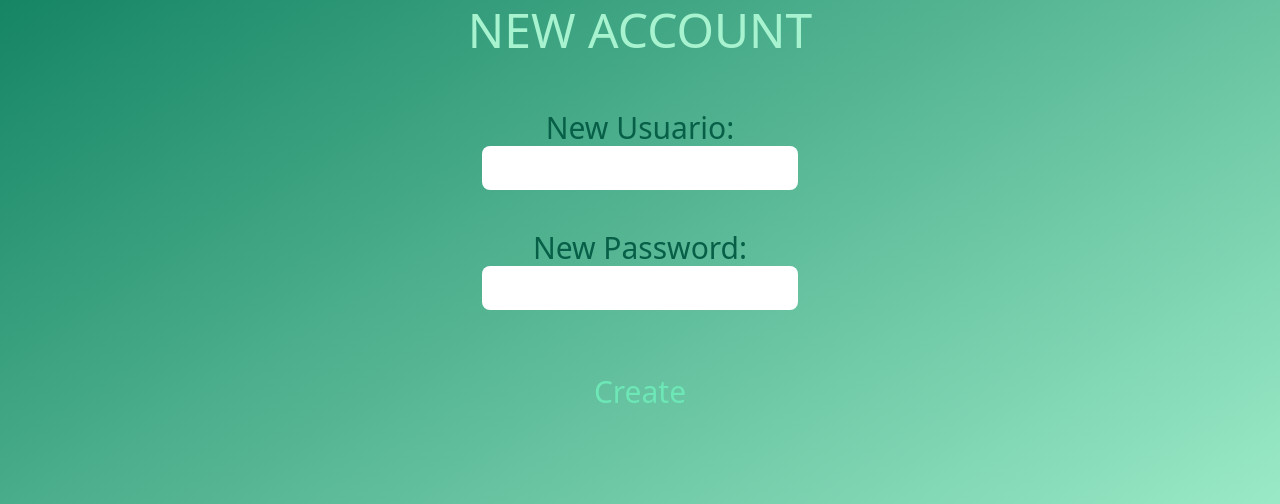
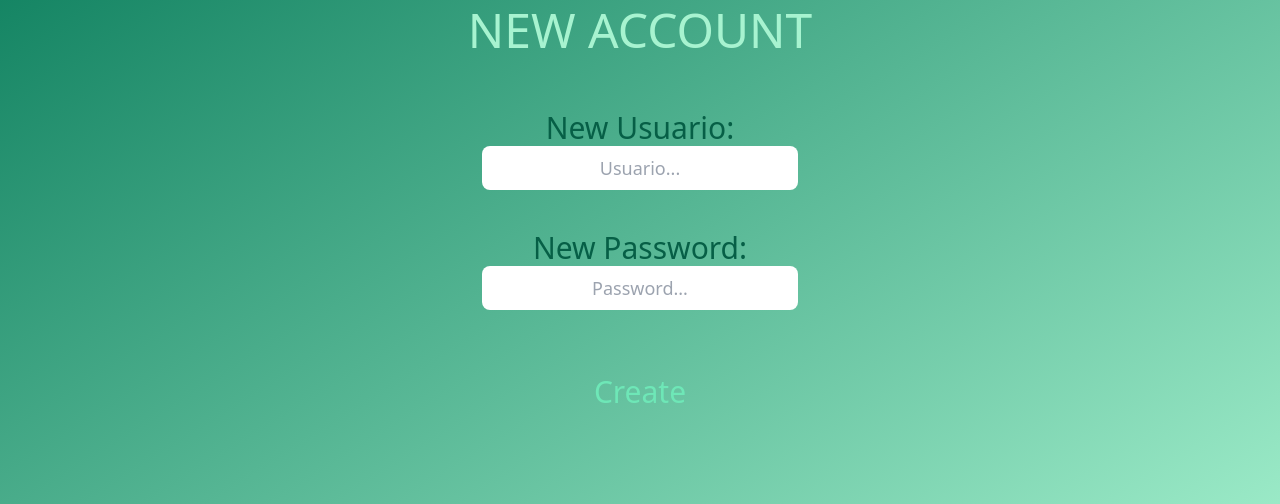
Before and after one commit to MxKzCharlie/NotesNET, a React (Create React App) app: page /create-account in a window 1280 px wide. Shown: the part 170-674 px from the top of the page. Built offline with nearby package versions, Linux system fonts and the light colour scheme; what tailwindcss-neumorphism would draw is missing.

Commit message:
login hecho

```diff
--- a/src/components/createAccount.js
+++ b/src/components/createAccount.js
@@ -1,18 +1,56 @@
+import { useState } from 'react';
+import  { useNavigate } from 'react-router-dom';
+
 function CreateAccount(){
+    const [formData, setFormData] = useState({
+        username: '',
+        password: ''
+    });
+
+    const handleChange = (e) => {
+        setFormData({
+            ...formData,
+            [e.target.name] : e.target.value,
+        })
+    };
+
+    const navigate = useNavigate();
+
+    const handleSubmit = async (e) => {
+        e.preventDefault();
+
+        const response = await fetch('/register/', {
+          method: 'POST',
+          headers: {
+            'Content-Type': 'application/json',
+          },
+          body: JSON.stringify(formData),
+        });
+
+        const data = await response.json();
+        if (data.status === 201) {
+          navigate('/')
+        } else {
+          alert('Error submitting form');
+        }
+    }
+
     return(
         <div className='flex flex-col justify-center items-center w-screen h-screen
         bg-gradient-to-br from-emerald-700 to-emerald-200'>
             <h1 className="text-emerald-200 text-5xl pb-4 ">NEW ACCOUNT</h1>
-            <div className="flex flex-col items-center nm-flat-white-xs w-96 h-96 rounded-lg">
+            <form onSubmit={handleSubmit} className="flex flex-col items-center nm-flat-white-xs w-96 h-96 rounded-lg">
                 <label className="mt-10 text-3xl text-emerald-800 " >New Usuario:</label>
-                <input type="text" className="px-7 py-2 text-lg rounded-lg nm-inset-emerald-100 text-center"  />
+                <input type="text" name="username" value={formData.username} onChange={handleChange} placeholder="Usuario..."
+                className="px-7 py-2 text-lg rounded-lg nm-inset-emerald-100 text-center"  />
                 <label className="mt-10 text-3xl text-emerald-800" >New Password:</label>
-                <input type="password" className="px-7 py-2 text-lg rounded-lg nm-inset-emerald-100 text-center" />
-                <button className="text-3xl nm-flat-emerald-700-xs text-emerald-300 mt-16 px-4 rounded-md
+                <input type="password" name="password" value={formData.password} onChange={handleChange} placeholder="Password..."
+                className="px-7 py-2 text-lg rounded-lg nm-inset-emerald-100 text-center" />
+                <button type="submit" className="text-3xl nm-flat-emerald-700-xs text-emerald-300 mt-16 px-4 rounded-md
                 transition ease-in-out delay-300ms hover:scale-110 active:scale-100">
                     Create
                 </button>
-            </div>
+            </form>
         </div>
     );
 }
--- a/src/components/header.js
+++ b/src/components/header.js
@@ -1,10 +1,9 @@
-function header(){
+function header({usuario}){
     return(
         <header className="flex flex-row justify-between items-center nm-flat-emerald-200 h-[4.5rem] px-6 col-span-2">
             <h1 className='text-emerald-800 font-black text-4xl'><i>NotesNET</i></h1>
             <div className="flex flex-row gap-4">
-                <h2 className='text-lg'>Usuario</h2>
-                <img src="#" alt="icono-usuario" />
+                <h2 className='text-lg font-bold'>{usuario}</h2>
             </div>
         </header>
     );
--- a/src/components/layout.js
+++ b/src/components/layout.js
@@ -1,11 +1,13 @@
 import ControlBar from './controlBar';
 import Header from './header';
-import { Outlet } from 'react-router-dom';
+import { Outlet, useParams } from 'react-router-dom';
 
 function Layout() {
+    const {username} = useParams();
+
     return (
         <main className="w-screen h-screen grid grid-cols-custom grid-rows-custom">
-            <Header />
+            <Header usuario={username}/>
             <ControlBar />
             <Outlet />
         </main>
--- a/src/components/login.js
+++ b/src/components/login.js
@@ -1,4 +1,4 @@
-import { Link } from 'react-router-dom';
+import { Link, useNavigate } from 'react-router-dom';
 import { useState } from 'react';
 
 function Login(){
@@ -14,6 +14,8 @@ function Login(){
         });
     };
 
+    const navigate = useNavigate()
+
     const handleSubmit = async (e) => {
         e.preventDefault();
 
@@ -27,9 +29,9 @@ function Login(){
 
         const data = await response.json();
         if (data.status === 201) {
-          alert('Form submitted successfully!');
+          navigate(`home/${data.usuario}`)
         } else {
-          alert('Error submitting form');
+          alert('Error, usuario or password was incorrect');
         }
       };
 
--- a/src/components/note.js
+++ b/src/components/note.js
@@ -13,7 +13,7 @@ function Note(){
                     transition ease-in-out delay-300ms hover:scale-110">
                         Confirm
                     </button>
-                    <Link to={`/`} >
+                    <Link to='..' relative="path">
                         <button className="bg-gradient-to-b from-red-600 to-emerald-50 rounded-xl p-2
                         transition ease-in-out delay-300ms hover:scale-110">
                             Cancel
@@ -22,8 +22,8 @@ function Note(){
                 </div>
             </div>
             <div className="flex justify-center">
-                <textarea style={{resize: 'none'}} placeholder="Write here..." className="w-3/4 h-72 object-none p-4 rounded-xl
-                text-xl bg-emerald-50 " />
+                <textarea style={{resize: 'none'}} placeholder="Write here..." className="w-3/4 h-72 object-none
+                p-4 rounded-xl text-xl bg-emerald-50 " />
             </div>
         </form>
     );
```
Also changed, not shown: src/index.js (+13 -1 lines).
